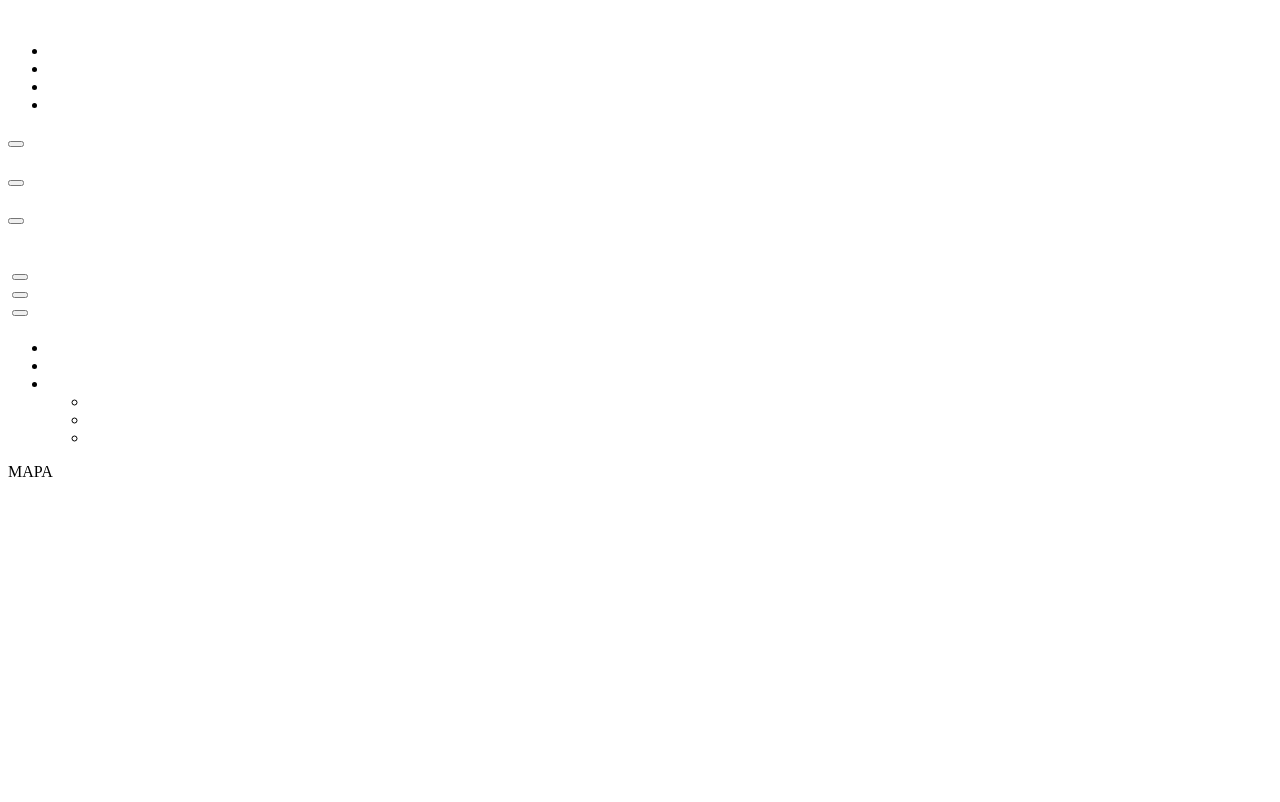
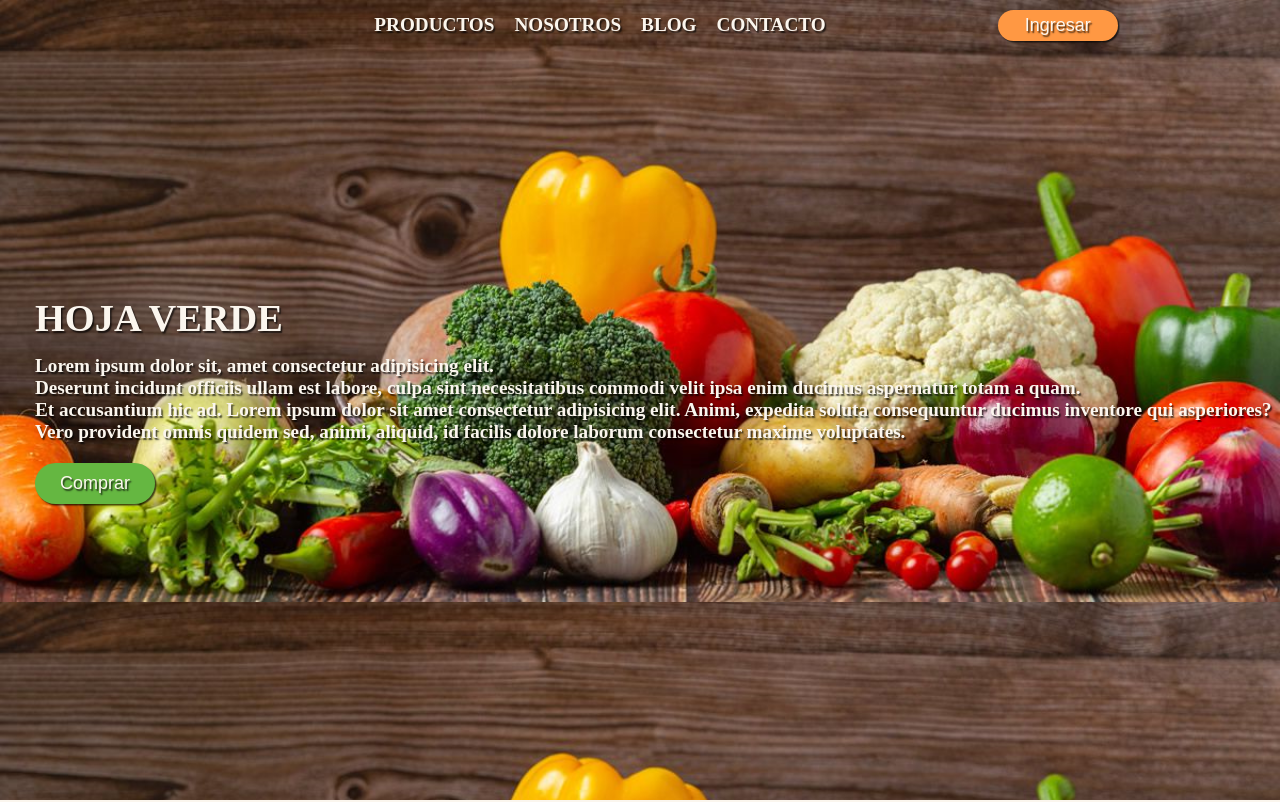
Before and after one commit to MatiasNeiraB/VerdeFrescoFront2.0, a plain HTML site: page index.html in a window 1280 px wide. Shown: the top 802 px of the page. Drawn offline with Linux system fonts and the light colour scheme.

Commit message:
feat(index.html)navbar & header

```diff
--- a/index.html
+++ b/index.html
@@ -5,22 +5,23 @@
     <meta name="viewport" content="width=device-width, initial-scale=1.0">
     <title>Proyecto</title>
     <link rel="stylesheet" href="./styles.css">
+    <script src="index.js"></script>
 </head>
-<body>
-    <nav>
+<body class="home">
+    <nav id="navbar">
         <img src="" alt="">
         <ul>
-            <li></li>
-            <li></li>
-            <li></li>
-            <li></li>
+            <li>PRODUCTOS</li>
+            <li>NOSOTROS</li>
+            <li>BLOG</li>
+            <li>CONTACTO</li>
         </ul>
-        <button></button>
+        <button>Ingresar</button>
     </nav>
     <header>
-        <h1></h1>
-        <p></p>
-        <button></button>
+        <h1>HOJA VERDE</h1>
+        <p>Lorem ipsum dolor sit, amet consectetur adipisicing elit. <br> Deserunt incidunt officiis ullam est labore, culpa sint necessitatibus commodi velit ipsa enim ducimus aspernatur totam a quam. <br> Et accusantium hic ad. Lorem ipsum dolor sit amet consectetur adipisicing elit. Animi, expedita soluta consequuntur ducimus inventore qui asperiores? <br> Vero provident omnis quidem sed, animi, aliquid, id facilis dolore laborum consectetur maxime voluptates.</p>
+        <button>Comprar</button>
     </header>
     <section>
         <div>
--- a/index.js
+++ b/index.js
@@ -0,0 +1,8 @@
+window.addEventListener('scroll', function() {
+    const navbar = document.getElementById('navbar');
+    if (window.scrollY > 0) {
+        navbar.classList.add('scrolling');
+    } else {
+        navbar.classList.remove('scrolling');
+    }
+});
--- a/styles.css
+++ b/styles.css
@@ -0,0 +1,125 @@
+:root{
+    /*Color Principal*/
+    --main-color:#65B741;
+    --main-color-hoover:#C5EBAA;
+
+    /*Color Secundario*/
+    --sec-color:#FF9843;
+    --sec-color-hoover:#F2C18D;
+
+    /*Color Background*/
+    --background-color:#FBF6EE;
+    --dark-background-color:#114232;
+
+    /*Shadow*/
+    --shadow: 1.5px 1.5px 1.5px rgba(0, 0, 0, 0.7);
+}
+
+*{
+    margin: 0;
+}
+
+.home{
+    background-color: var(--background-color);
+    font-weight: bold;
+    font-size: larger;
+}
+
+/*Nav*/
+
+.home nav{
+    width: 100vw;
+    height: 50px;
+    display: flex;
+    position: fixed;
+    color: var(--background-color);
+    align-items: center;
+    justify-content: center;
+}
+
+.home nav.scrolling {
+    background-color: var(--main-color);
+    transition: 0.5s ease;
+}
+
+
+.home nav img{
+    margin-left: auto;
+}
+
+.home nav ul{
+    display: flex;
+    margin: 0 auto;
+    list-style-type: none;
+}
+
+.home nav ul li{
+    padding: 10px;
+    color: var(--background-color);
+    text-shadow: var(--shadow);
+}
+
+.home nav button{
+    margin-right: auto;
+
+    width: 120px;
+    background-color: var(--sec-color);
+    border-radius: 50px;
+    border-style: none;
+    padding: 5px;
+    box-shadow: var(--shadow);
+
+    color: var(--background-color);
+    text-shadow: var(--shadow);
+    font-size: large;
+    cursor: pointer;
+    transition: 1s ease;
+}
+.home nav button:hover{
+    background-color: var(--sec-color-hoover);
+}
+
+/*Header*/
+
+.home header{
+    height: 100vh;
+    background-image: url("./assets/img/home.png");
+    /*background-repeat: no-repeat;*/
+    background-size: contain;
+    justify-content: center;
+    display: flex;
+    flex-direction: column;
+
+    /*Text*/
+    color: var(--background-color);
+    text-shadow: var(--shadow);
+}
+
+.home header h1{
+    margin-left: 35px;
+    margin-bottom: 15px;
+}
+
+.home header p{
+    margin-left: 35px;
+    margin-bottom: 20px;
+}
+
+.home header button{
+    margin-left: 35px;
+    width: 120px;
+    background-color: var(--main-color);
+    border-radius: 50px;
+    border-style: none;
+    padding: 10px;
+    box-shadow: var(--shadow);
+
+    color: var(--background-color);
+    text-shadow: var(--shadow);
+    font-size: large;
+    cursor: pointer;
+    transition: 1s ease;
+}
+.home header button:hover{
+    background-color: var(--main-color-hoover);
+}
```
Also changed, not shown: assets/img/home.png (added).
